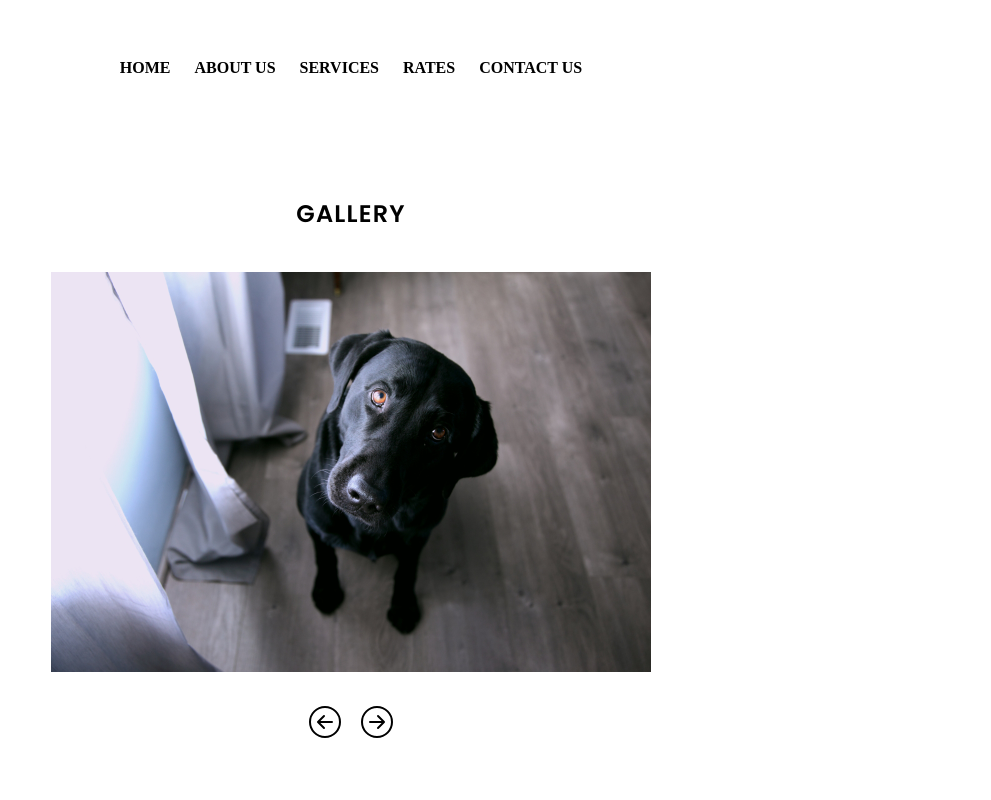
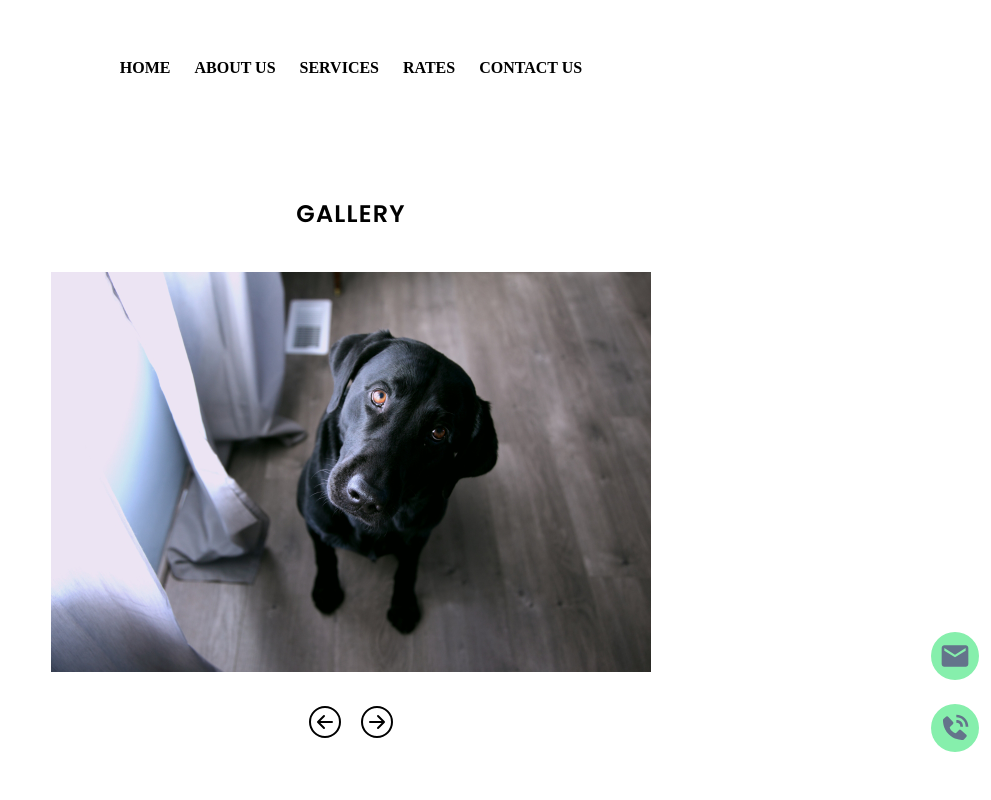
Before and after one commit to Ay7ot/DogGrooming, a React (Vite) app in the folder frontend/: page /gallery in a window 1280 px wide. Shown: the top 800 px of the page, without its empty margins (289-1280 px from the left). Built offline with nearby package versions, Linux system fonts and the light colour scheme; a web font is replaced by a local one.

Commit message:
Added email and call button

```diff
--- a/frontend/src/Components/App.tsx
+++ b/frontend/src/Components/App.tsx
@@ -8,6 +8,7 @@ import Schedule from './Schedule';
 import Contact from './Contact';
 import BookAppointment from './BookAppointment';
 import Gallery from './Gallery';
+import CallButton from './CallButton';
 
 function App() {
 
@@ -23,6 +24,7 @@ function App() {
         <Route path='/bookAppointment' element={<BookAppointment />} />
         <Route path='/gallery' element={<Gallery />} />
       </Routes>
+      <CallButton />
     </div>
   );
 }
--- /dev/null
+++ b/frontend/src/Components/CallButton.tsx
@@ -0,0 +1,11 @@
+import { BiSolidPhoneCall } from 'react-icons/bi'
+import { MdEmail } from 'react-icons/md'
+
+export default function CallButton() {
+    return (
+        <div className='flex flex-col gap-6 fixed bottom-[3rem] right-3 '>
+            <a href='mailto:ayomidotzee@gmail.com' className='p-2 rounded-full bg-green-300 hover:bg-blue-300 transition-colors duration-150 ease-in-out text-slate-500 text-[2rem]'><MdEmail /></a>
+            <a href='tel:+2348075200170' className='p-2 rounded-full bg-green-300 hover:bg-blue-300 transition-colors duration-150 ease-in-out text-slate-500 text-[2rem]'><BiSolidPhoneCall /></a>
+        </div>
+    )
+}
```
